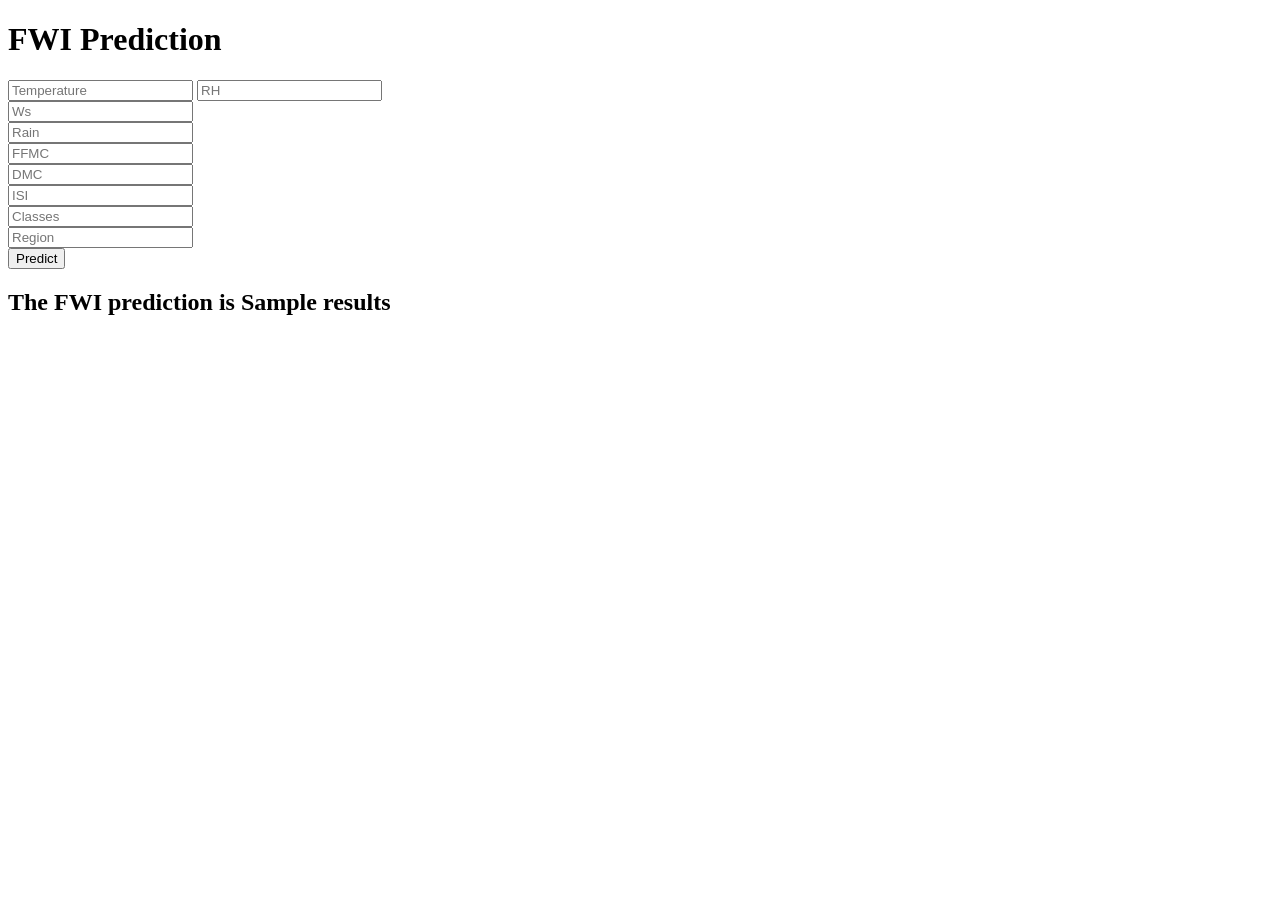
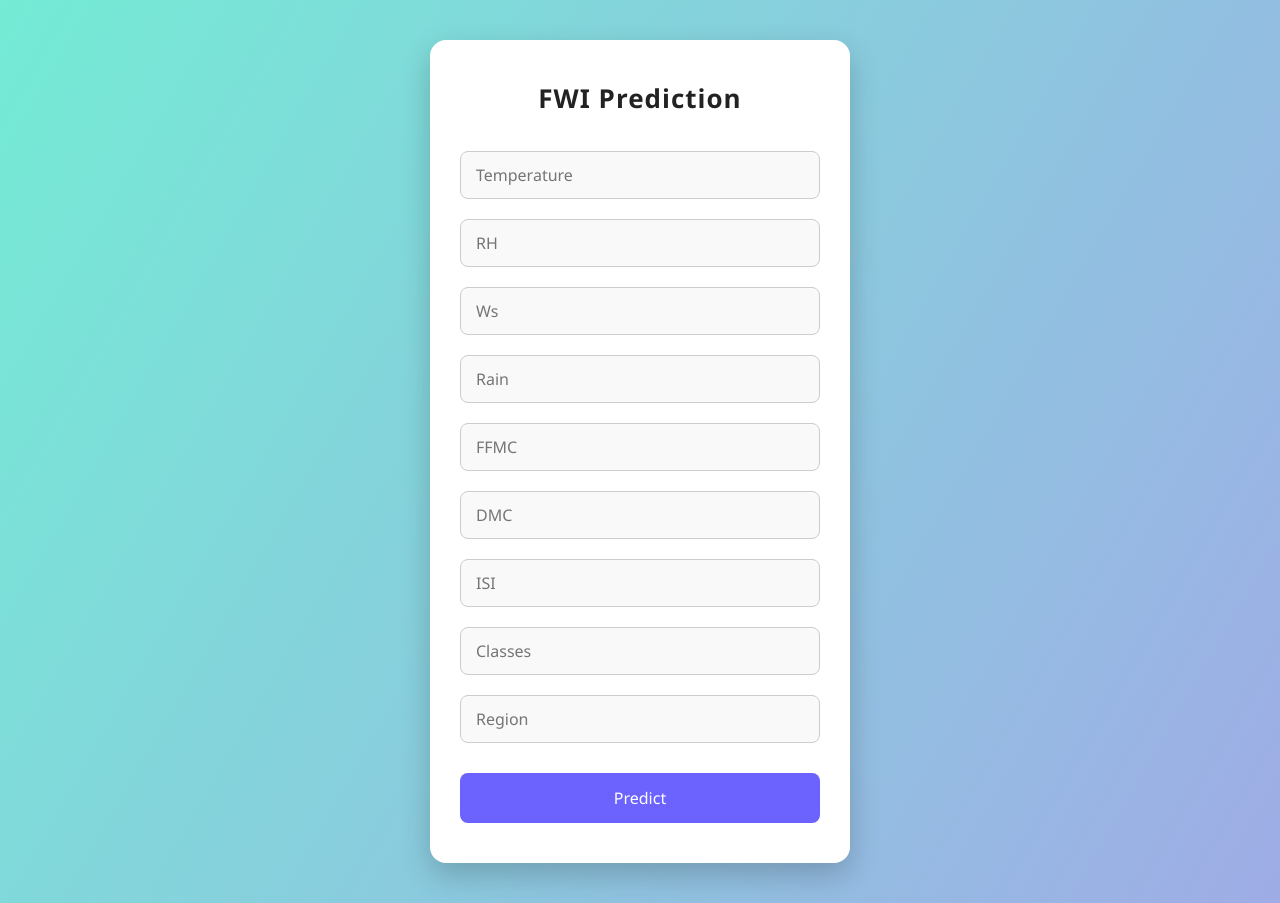
Before and after one commit to Mayank-Pandey-Ji/test_forest_fire, a Flask app: template templates/home.html in a window 1280 px wide. Before the commit the page ends 315 px from the top, so only its background shows below. Run offline with Flask 3, Linux system fonts and the light colour scheme; the template is opened without the code that fills it: most values are stand-ins (such as "Sample title", 1, 10 or a date in 2020); parts of the project's set-up code (start-up, migrations or seed data) failed here and were passed over.

Commit message:
added CSS

```diff
--- a/application.py
+++ b/application.py
@@ -13,11 +13,7 @@ ridge_model = pickle.load(open('models/ridge.pkl','rb'))
 standard_scaler = pickle.load(open('models/scaler.pkl','rb'))
 
 
-@app.route("/")
-def index():
-    return render_template('index.html')
-
-@app.route('/predictdata',methods=['GET','POST'])
+@app.route('/',methods=['GET','POST'])
 def predict_datapoint():
     if request.method=='POST':
         Temperature=float(request.form.get('Temperature'))
@@ -32,10 +28,10 @@ def predict_datapoint():
 
         new_scaled_data = standard_scaler.transform([[Temperature, RH, Ws, Rain, FFMC, DMC, ISI, Classes, Region]])
         result = ridge_model.predict(new_scaled_data)
-        return render_template('home.html',results = result[0])
+        return render_template('index.html',results = result[0])
     else :
         return render_template('home.html')
 
 if __name__=="__main__":
     port = int(os.environ.get("PORT", 5000))  # default to 5000 for local
-    app.run(host='0.0.0.0', port=5000)
+    app.run(host='0.0.0.0', port=5000 , debug=True)
--- /dev/null
+++ b/static/style1.css
@@ -0,0 +1,96 @@
+* {
+  box-sizing: border-box;
+  margin: 0;
+  padding: 0;
+  font-family: 'Segoe UI', Tahoma, Geneva, Verdana, sans-serif;
+}
+
+body {
+  background: linear-gradient(120deg, #74ebd5, #9face6);
+  min-height: 100vh;
+  display: flex;
+  align-items: center;
+  justify-content: center;
+  padding: 40px 10px;
+  animation: fadeInBody 1s ease;
+}
+
+@keyframes fadeInBody {
+  from {
+    opacity: 0;
+    transform: translateY(30px);
+  }
+  to {
+    opacity: 1;
+    transform: translateY(0);
+  }
+}
+
+.login {
+  background-color: white;
+  padding: 40px 30px;
+  border-radius: 16px;
+  box-shadow: 0 12px 30px rgba(0, 0, 0, 0.2);
+  width: 100%;
+  max-width: 420px;
+  animation: slideIn 0.6s ease forwards;
+  transform: translateY(-20px);
+  opacity: 0;
+}
+
+@keyframes slideIn {
+  to {
+    opacity: 1;
+    transform: translateY(0);
+  }
+}
+
+.login h1 {
+  text-align: center;
+  margin-bottom: 25px;
+  color: #222;
+  font-size: 26px;
+  letter-spacing: 1px;
+  animation: fadeIn 0.8s ease;
+}
+
+form input[type="text"] {
+  width: 100%;
+  padding: 12px 15px;
+  margin: 10px 0;
+  border: 1px solid #ccc;
+  border-radius: 8px;
+  font-size: 16px;
+  transition: 0.3s;
+  background-color: #f9f9f9;
+}
+
+form input[type="text"]:focus {
+  border-color: #6c63ff;
+  outline: none;
+  background-color: #fff;
+  box-shadow: 0 0 8px rgba(108, 99, 255, 0.3);
+}
+
+button {
+  width: 100%;
+  padding: 14px;
+  background-color: #6c63ff;
+  color: white;
+  font-size: 16px;
+  font-weight: 500;
+  border: none;
+  border-radius: 8px;
+  cursor: pointer;
+  margin-top: 20px;
+  transition: background 0.3s ease, transform 0.2s ease;
+}
+
+button:hover {
+  background-color: #594ce0;
+  transform: scale(1.03);
+}
+
+button:active {
+  transform: scale(0.98);
+}
--- a/templates/home.html
+++ b/templates/home.html
@@ -4,6 +4,8 @@
     <meta charset="UTF-8">
     <meta name="viewport" content="width=device-width, initial-scale=1.0">
     <title>Document</title>
+     <link rel="stylesheet" href="{{ url_for('static', filename='style1.css') }}">
+
 </head>
 <body>
     <div class="login">
@@ -23,7 +25,7 @@
         <button type="submit" class="btn btn-primary btn-block btn-large" >Predict</button>
     </form>
 
-    <h2>The FWI prediction is {{results}}</h2>
+    <!-- <h2>The FWI prediction is {{results}}</h2> -->
 </div>
 </body>
 </html>
```
Also changed, not shown: static/style2.css (added, +66 -0 lines), templates/index.html (+8 -4 lines).
